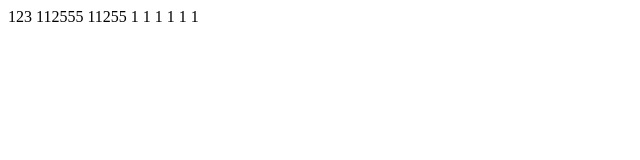
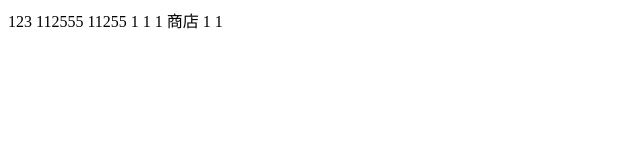
Before and after one commit to zhu20020709/git-demo, a plain HTML site: page index.html in a window 1280 px wide. Shown: the whole page, without its empty margins (0-640 px from the left). Drawn offline with Linux system fonts and the light colour scheme.

Commit message:
Update index.html

```diff
--- a/index.html
+++ b/index.html
@@ -15,7 +15,7 @@
     <span>1</span>
     <span>1</span>
     <span>1</span>
-    <span>1</span>
+    <span>商店</span>
     <span>1</span>
     <span>1</span>
 </body>
```
